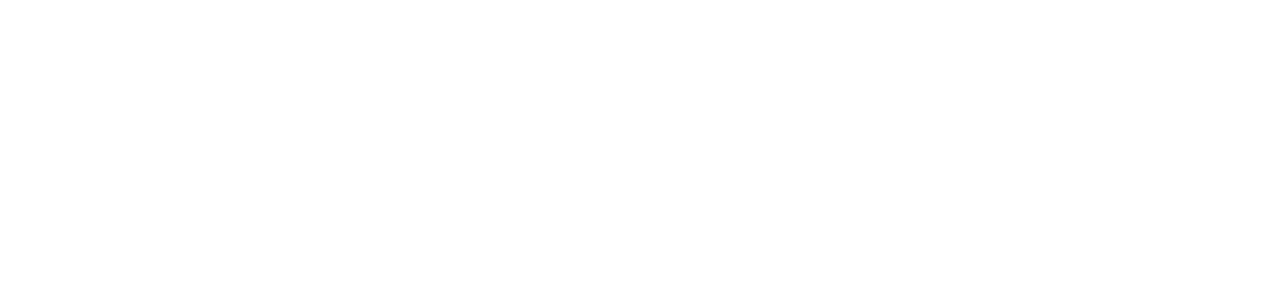
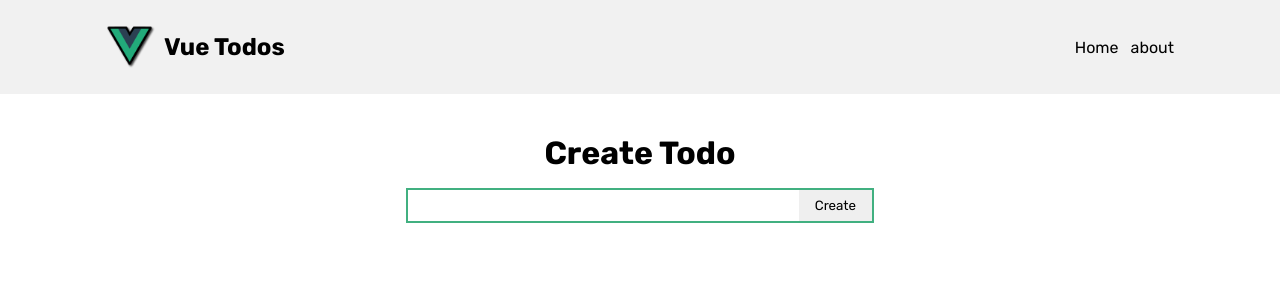
Before and after one commit to 99ionut/VueJSTutorial, a Vue app in the folder vue-todos/: page / in a window 1280 px wide. Shown: the top 300 px of the page. Built offline with nearby package versions, Linux system fonts and the light colour scheme.

Commit message:
Created and imported components

```diff
--- a/vue-todos/package.json
+++ b/vue-todos/package.json
@@ -16,6 +16,7 @@
     "@iconify/vue": "^4.1.2",
     "@vitejs/plugin-vue": "^5.0.4",
     "saas": "^1.0.0",
+    "sass": "^1.77.5",
     "uid": "^2.0.2",
     "vite": "^5.2.8"
   }
--- a/vue-todos/src/App.vue
+++ b/vue-todos/src/App.vue
@@ -1,9 +1,12 @@
 <script setup>
 import { RouterView } from "vue-router";
+import TodoHeader from "./components/TodoHeader.vue";
 </script>
 
 <template>
+  <TodoHeader/>
   <RouterView />
+
 </template>
 
 <style lang="scss">
--- /dev/null
+++ b/vue-todos/src/components/TodoCreator.vue
@@ -0,0 +1,38 @@
+<script setup>
+
+
+</script>
+<template lang="">
+    <div class="input-wrap">
+        <input type="text" name="" id="">
+        <button>Create</button>
+    </div>
+</template>
+
+<style lang="scss" scoped>
+.input-wrap {
+  display: flex;
+  transition: 250ms ease;
+  border: 2px solid #41b080;
+
+  &:focus-within {
+    box-shadow: 0 -4px 6px -1px rgb(0 0 0 / 0.1),
+      0 -2px 4px -2px rgb(0 0 0 / 0.1);
+  }
+
+  input {
+    width: 100%;
+    padding: 8px 6px;
+    border: none;
+
+    &:focus {
+      outline: none;
+    }
+  }
+
+  button {
+    padding: 8px 16px;
+    border: none;
+  }
+}
+</style>
--- /dev/null
+++ b/vue-todos/src/components/TodoHeader.vue
@@ -0,0 +1,55 @@
+<script setup>
+import {RouterLink} from "vue-router";
+</script>
+<template lang="">
+    <header>
+        <nav class="container">
+            <div class="branding">
+                <img src="../assets/Vue_Logo_Black.png" alt="">
+                <h1>Vue Todos</h1>
+            </div>
+            <ul class="nav-routes">
+                <RouterLink to="/">Home</RouterLink>
+                <RouterLink to="/about">about</RouterLink>
+            </ul>
+        </nav>
+    </header>
+</template>
+
+
+<style lang="scss" scoped>
+header {
+  background-color: #f1f1f1;
+  nav {
+    display: flex;
+    align-items: center;
+    padding: 25px 16px;
+
+    .branding {
+      display: flex;
+      align-items: center;
+      gap: 8px;
+      img {
+        max-width: 50px;
+      }
+
+      h1 {
+        font-size: 24px;
+      }
+    }
+
+    .nav-routes {
+      display: flex;
+      flex: 1;
+      justify-content: flex-end;
+      gap: 12px;
+      list-style: none;
+
+      a {
+        text-decoration: none;
+        color: inherit;
+      }
+    }
+  }
+}
+</style>
--- a/vue-todos/src/router/index.js
+++ b/vue-todos/src/router/index.js
@@ -1,5 +1,5 @@
 import { createRouter, createWebHistory } from 'vue-router'
-import HomeView from '../views/HomeView.vue'
+import TodosView from '../views/TodosView.vue'
 
 const router = createRouter({
   history: createWebHistory(import.meta.env.BASE_URL),
@@ -7,7 +7,7 @@
     {
       path: '/',
       name: 'home',
-      component: HomeView
+      component: TodosView
     },
     {
       path: '/about',
--- a/vue-todos/src/views/HomeView.vue
+++ /dev/null
@@ -1,7 +0,0 @@
-<script setup>
-</script>
-
-<template>
-  <main>
-  </main>
-</template>
--- /dev/null
+++ b/vue-todos/src/views/TodosView.vue
@@ -0,0 +1,26 @@
+<script setup>
+import TodoCreator from '../components/TodoCreator.vue'
+</script>
+
+<template>
+  <main>
+    <h1>Create Todo</h1>
+    <TodoCreator/>
+  </main>
+</template>
+
+<style scoped lang="scss">
+main {
+  display: flex;
+  flex-direction: column;
+  max-width: 500px;
+  width: 100%;
+  margin: 0 auto;
+  padding: 40px 16px;
+
+  h1 {
+    margin-bottom: 16px;
+    text-align: center;
+  }
+}
+</style>
```
Also changed, not shown: vue-todos/src/assets/Vue_Logo_Black.png (added), 1 other file (tests, documents, lock files or other folders).
